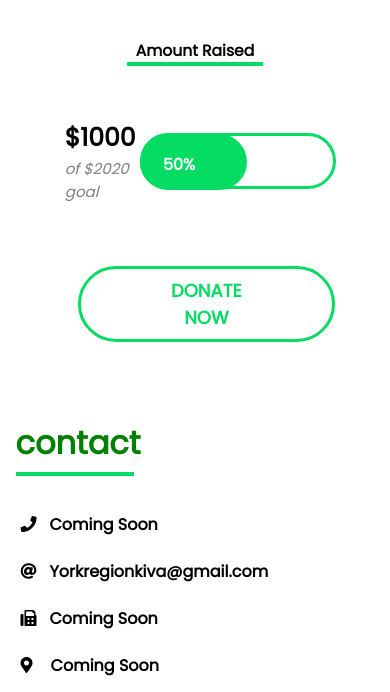
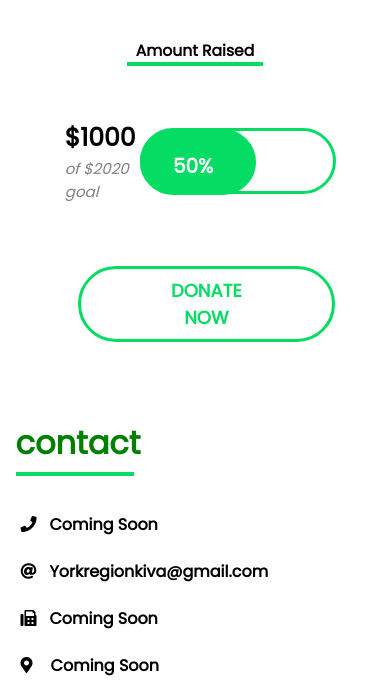
Before and after one commit to Mandaranian-Cactus/York-Region-Kiva-Website, a plain HTML site: page index.html in a window 390 px wide. Shown: the part 1280-1972 px from the top of the page. Drawn offline with nearby package versions, Linux system fonts and the light colour scheme.

Commit message:
Add files via upload

```diff
--- a/index.css
+++ b/index.css
@@ -476,12 +476,22 @@ margin-left:15% !important;
 }
 
 #test {
-    height: 50px;
+    height: 80px;
     width: 100%;
     margin-left:-40% !important;
     border: 3px solid rgb(4, 220, 100);
-    border-radius: 30px;
+    border-radius: 40px;
     background: #fff;
+}
+
+#test h1 {
+    border: 3px solid rgb(4, 220, 100);
+    background: rgb(4, 220, 100);
+    margin-top: -73px;
+    margin-left: -3px;
+    border-radius: 40px;
+    height: 80px;
+    width: 58% !important;
 }
 
 @media (max-width: 1000px) {
@@ -613,27 +623,28 @@ margin-left:15% !important;
     #test {
         width:100% !important;
         margin-left:-30% !important;
+        height:60px !important;
+    }
+    #test h1{
+        margin-top: -72px !important;
+        height:60px !important;
     }
     #btwo{
-        height:50px !important;
+        height:60px !important;
     }
+#test p {
+    padding-left: 30px;
+    font-weight: 900;
+    color: white;
+    font-size:10px;
 }
-
-
-#test h1 {
-    border: 3px solid rgb(4, 220, 100);
-    background: rgb(4, 220, 100);
-    margin-top: -59px;
-    margin-left: -3px;
-    border-radius: 30px;
-    height: 50px;
-    width: 53% !important;
 }
 
 #test p {
-    padding-left: 20px;
+    padding-left: 30px;
     font-weight: 900;
     color: white;
+    font-size:20px;
 }
 
 
```
